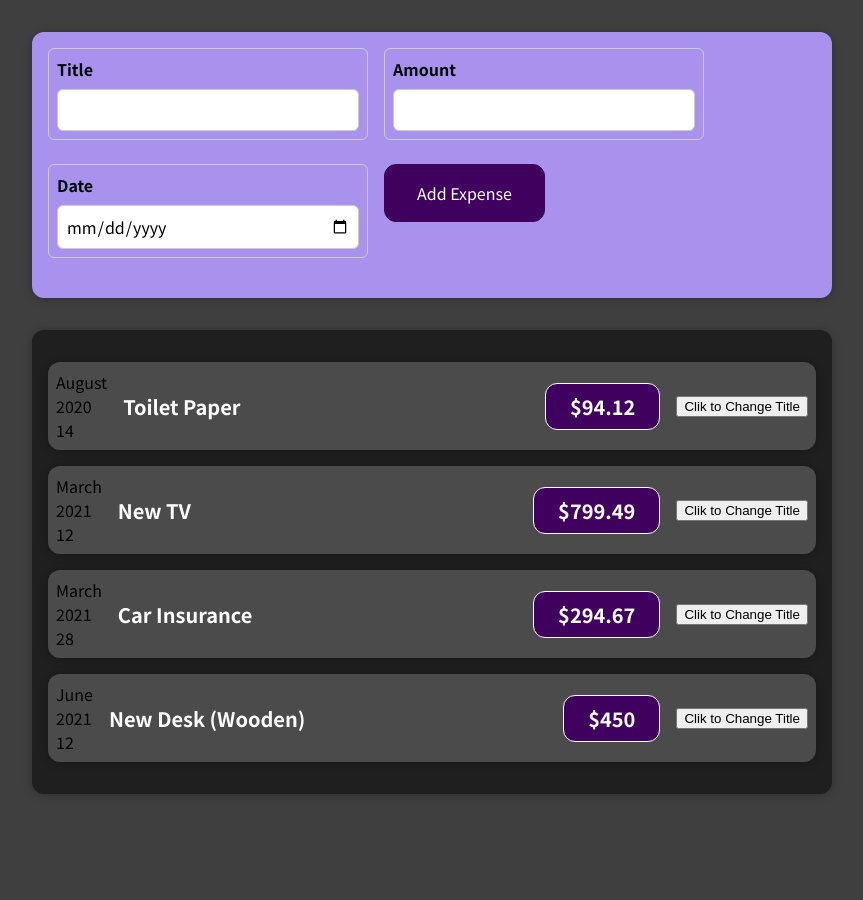
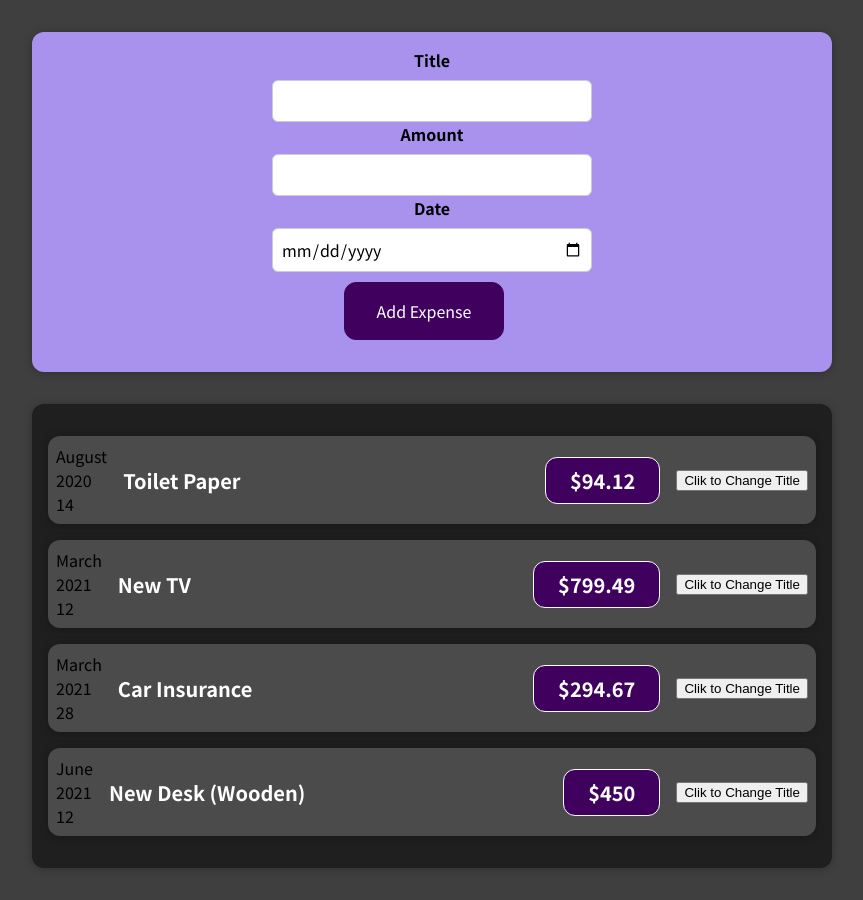
Before and after one commit to Abmart0803/Expenses-Tracker-App, a React (Create React App) app in the folder expenses/: page / in a window 1280 px wide. Shown: the whole page, without its empty margins (208-1071 px from the left). Before the commit the page ends 826 px from the top, so only its background shows below. Built offline with nearby package versions, Linux system fonts and the light colour scheme.

Commit message:
modified:   src/components/NewExpense/ExpenseForm.css

```diff
--- a/expenses/src/components/NewExpense/ExpenseForm.css
+++ b/expenses/src/components/NewExpense/ExpenseForm.css
@@ -1,34 +1,18 @@
 .new-expense__controls {
-  display: flex;
+  display: block;
   flex-wrap: wrap;
   gap: 1rem;
   margin-bottom: 1rem;
-  text-align: left;
+  text-align: center;
 }
 
-.new-expense__control,
-label {
+.new-expense__control label {
   font-weight: bold;
   margin-bottom: 0.5rem;
   display: block;
 }
 
-/*label {
-  font-weight: bold;
-  margin-bottom: 0.5rem;
-  display: block;
-  /* float: left; */
-
-.new-expense__control {
-  font: inherit;
-  padding: 0.5rem;
-  border-radius: 6px;
-  border: 1px solid #ccc;
-  width: 20rem;
-  max-width: 100%;
-}
-
-input {
+.new-expense__control input {
   font: inherit;
   padding: 0.5rem;
   border-radius: 6px;
@@ -38,5 +22,6 @@ input {
 }
 
 .new-expense__actions {
-  text-align: right;
+  text-align: center;
+  padding-top: 10px;
 }
```
